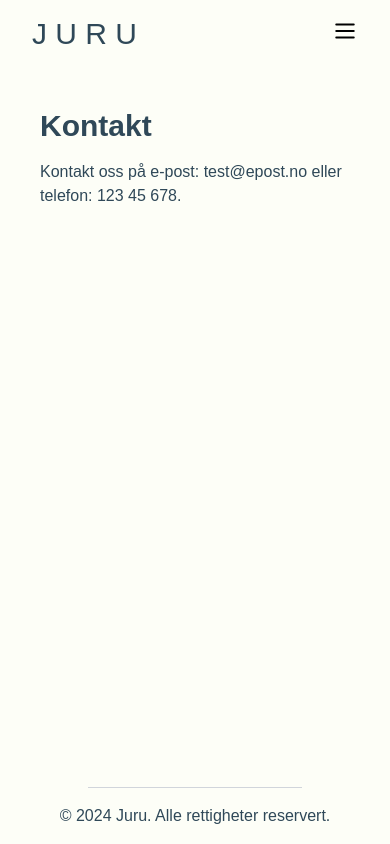
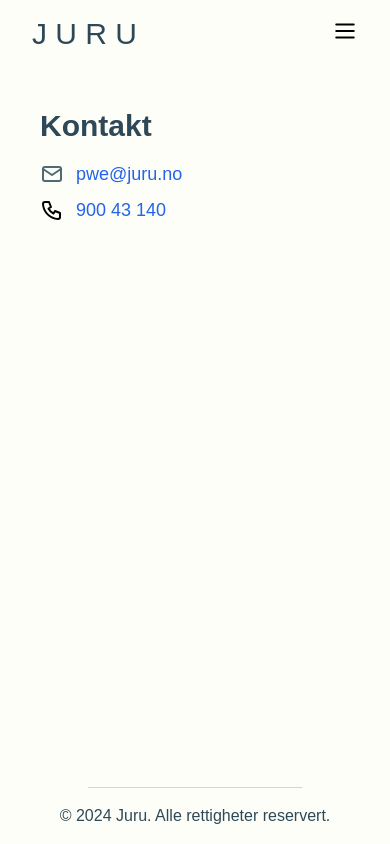
Before and after one commit to pespen/juru, a SvelteKit app: page /contact in a window 390 px wide. Built offline with nearby package versions, Linux system fonts and the light colour scheme; a web font is replaced by a local one.

Commit message:
added email and phone contact

```diff
--- a/src/routes/contact/+page.svelte
+++ b/src/routes/contact/+page.svelte
@@ -1,6 +1,25 @@
+<script lang="ts">
+	import { IconPhone, IconMail } from '@tabler/icons-svelte';
+
+	let email =
+		'&#112;&#119;&#101;&#64;&#106;&#117;&#114;&#117;&#46;&#110;&#111;';
+	let phone = '&#57;&#48;&#48;&#32;&#52;&#51;&#32;&#49;&#52;&#48;';
+	let phoneHref = 'tel:90043140';
+</script>
+
 <div>
-	<h2 class="text-3xl font-bold text-light-6">Kontakt</h2>
-	<p class="mt-4 text-light-6">
-		Kontakt oss på e-post: test@epost.no eller telefon: 123 45 678.
+	<h2 class="text-3xl font-bold text-light-6 mb-4">Kontakt</h2>
+	<p class="text-lg text-light-5 flex items-center">
+		<IconMail class="mr-2" />
+		<a
+			href="mailto:&#112;&#119;&#101;&#64;&#106;&#117;&#114;&#117;&#46;&#110;&#111;"
+			class="text-blue-600 hover:underline ml-1">{@html email}</a
+		>
+	</p>
+	<p class="text-lg flex items-center mt-2">
+		<IconPhone class="mr-2" />
+		<a href={phoneHref} class="text-blue-600 hover:underline ml-1"
+			>{@html phone}</a
+		>
 	</p>
 </div>
```
